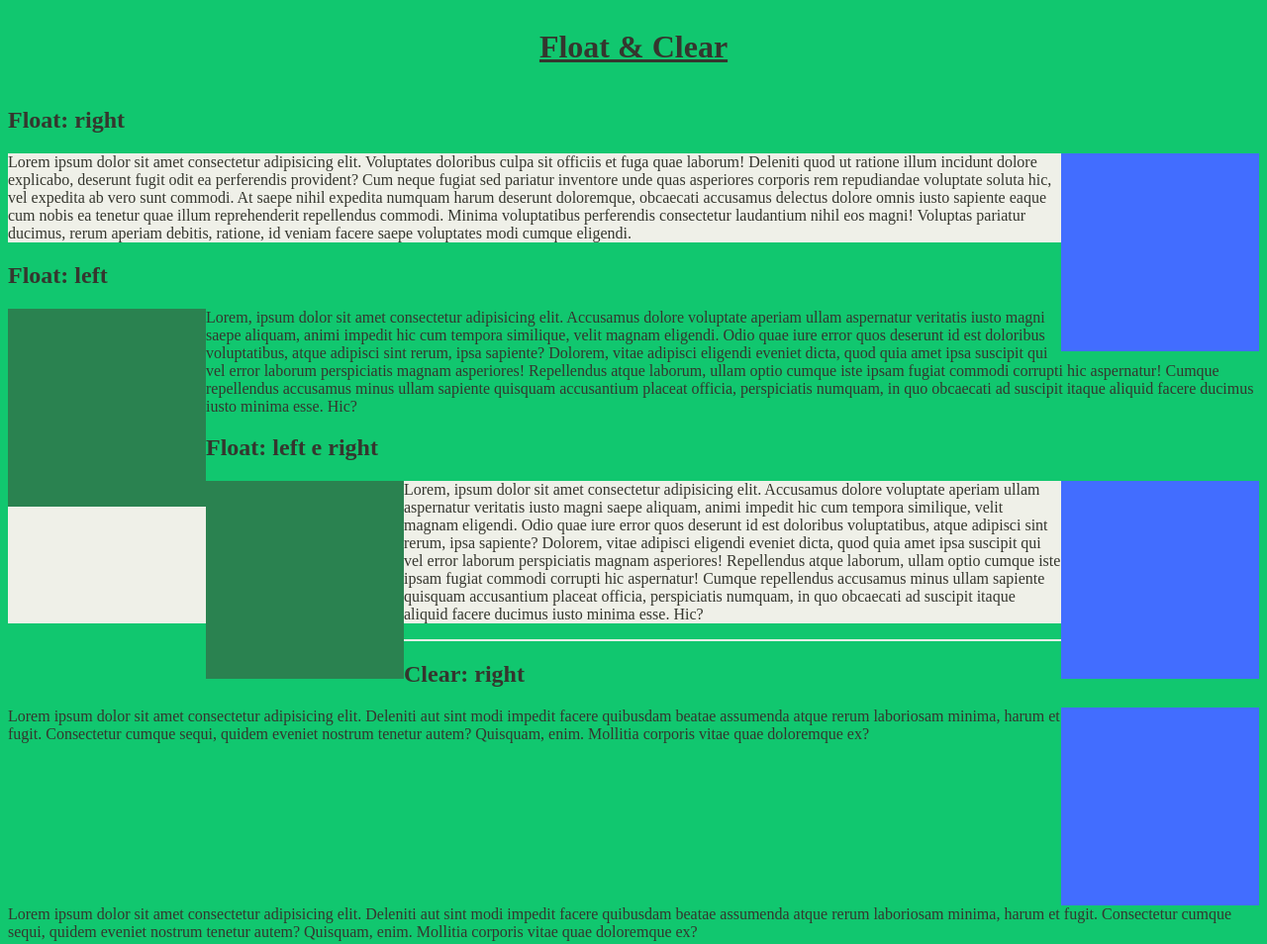
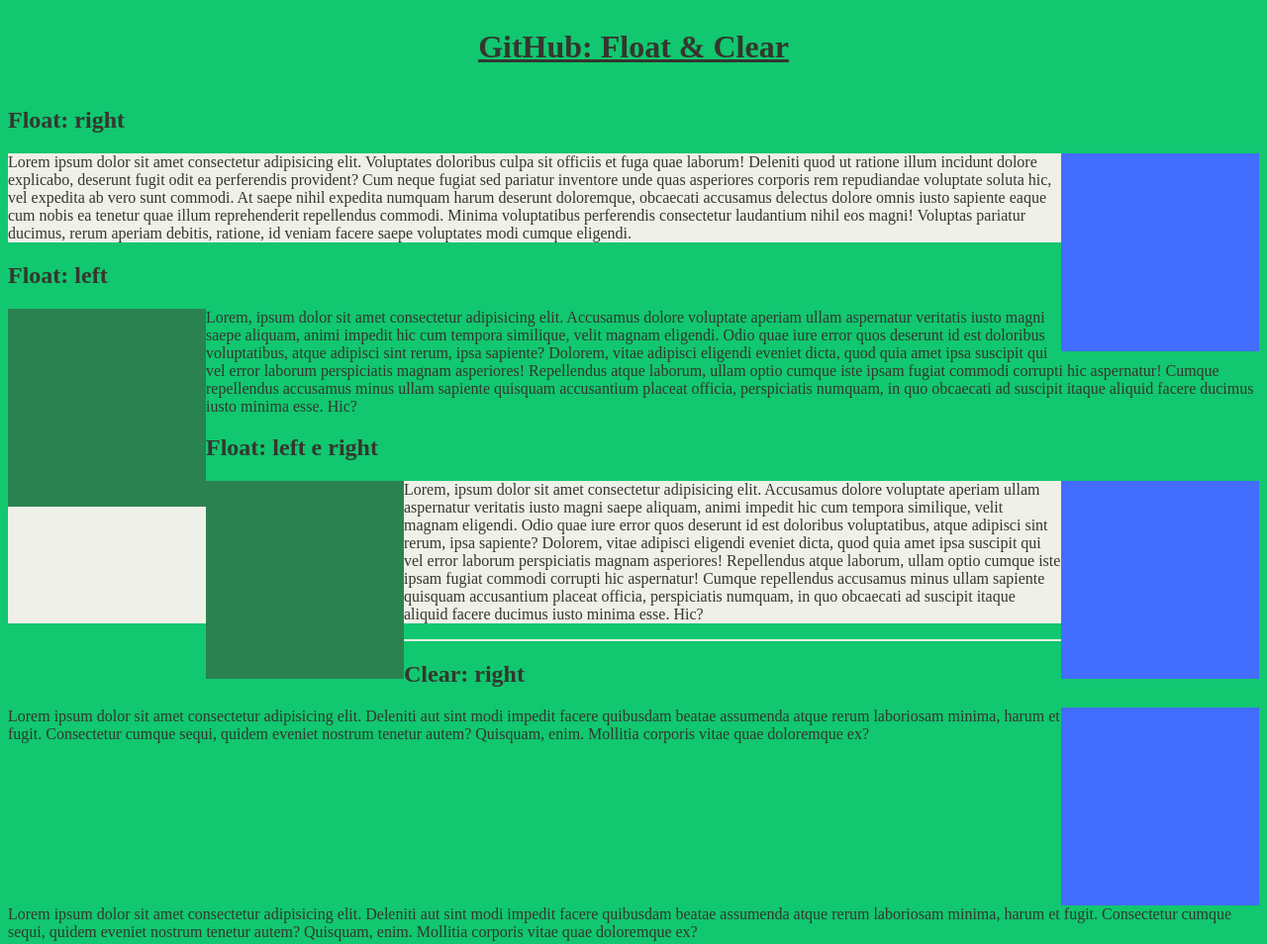
Before and after one commit to marmodolo/testeFloat, a plain HTML site: page index.html in a window 1280 px wide. Shown: the top 954 px of the page at 99% size. Drawn offline with Linux system fonts and the light colour scheme.

Commit message:
Add files via upload

```diff
--- a/index.html
+++ b/index.html
@@ -9,7 +9,7 @@
   </head>
   <body>
     <header>
-      <h1>Float & Clear</h1>
+      <h1>GitHub: Float & Clear</h1>
     </header>
     <h2>Float: right</h2>
     <div id="elemento-direita"></div>
```
